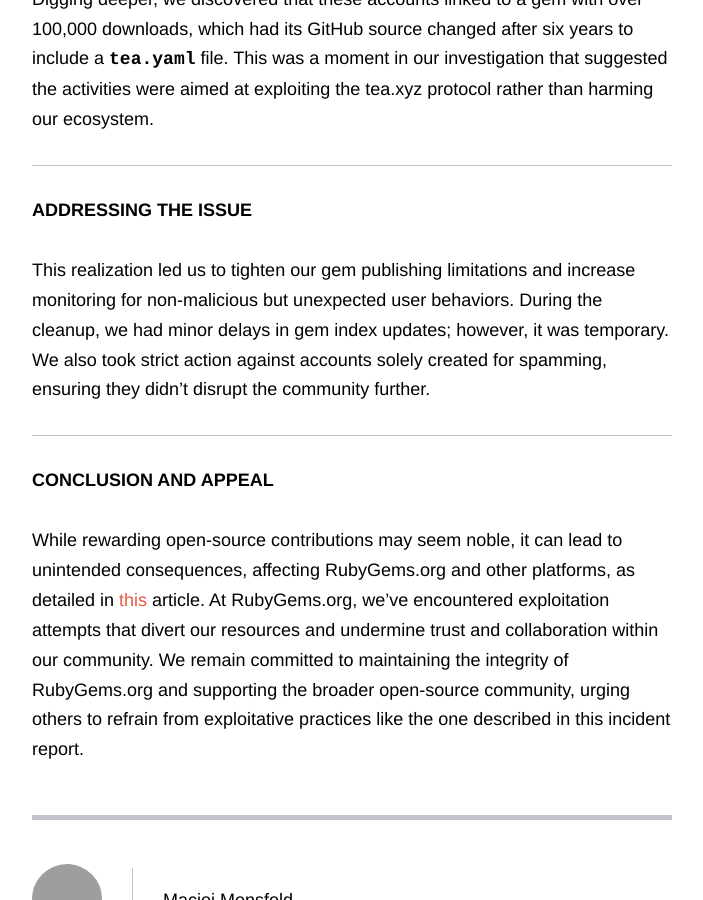
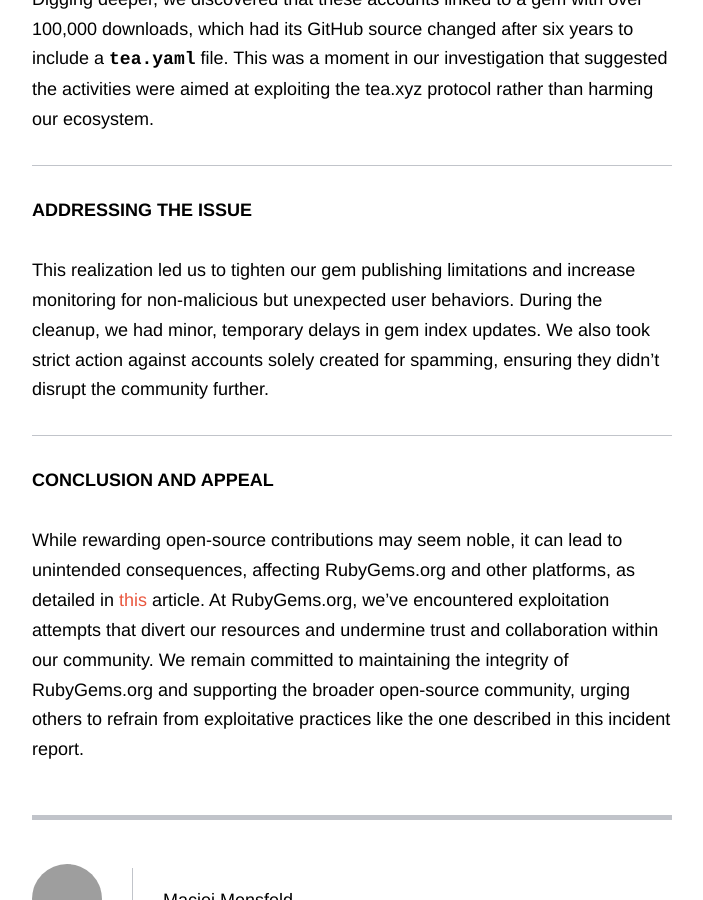
Before and after one commit to rubygems/rubygems.github.io, a Jekyll site: the page built from _posts/2024-04-14-the-implications-of-crypto-rewards-on-rubygems_org.md, in a window 1280 px wide and 900 px high, scrolled down 1652 px. Shown: the whole window, without its empty margins (438-1141 px from the left). Built offline with Jekyll 4.4.1, drawn with Linux system fonts in a browser that asks for light colours; comment, search, counter and statistics services are not loaded; grey boxes are pictures that could not be loaded.

Commit message:
Update _posts/2024-04-14-the-implications-of-crypto-rewards-on-rubygems_org.md
Co-authored-by: Martin Emde <martinemde@users.noreply.github.com>

```diff
--- a/_posts/2024-04-14-the-implications-of-crypto-rewards-on-rubygems_org.md
+++ b/_posts/2024-04-14-the-implications-of-crypto-rewards-on-rubygems_org.md
@@ -29,7 +29,7 @@
 
 ## Addressing the Issue
 
-This realization led us to tighten our gem publishing limitations and increase monitoring for non-malicious but unexpected user behaviors. During the cleanup, we had minor delays in gem index updates; however, it was temporary. We also took strict action against accounts solely created for spamming, ensuring they didn't disrupt the community further.
+This realization led us to tighten our gem publishing limitations and increase monitoring for non-malicious but unexpected user behaviors. During the cleanup, we had minor, temporary delays in gem index updates. We also took strict action against accounts solely created for spamming, ensuring they didn't disrupt the community further.
 
 ## Conclusion and Appeal
 
```
